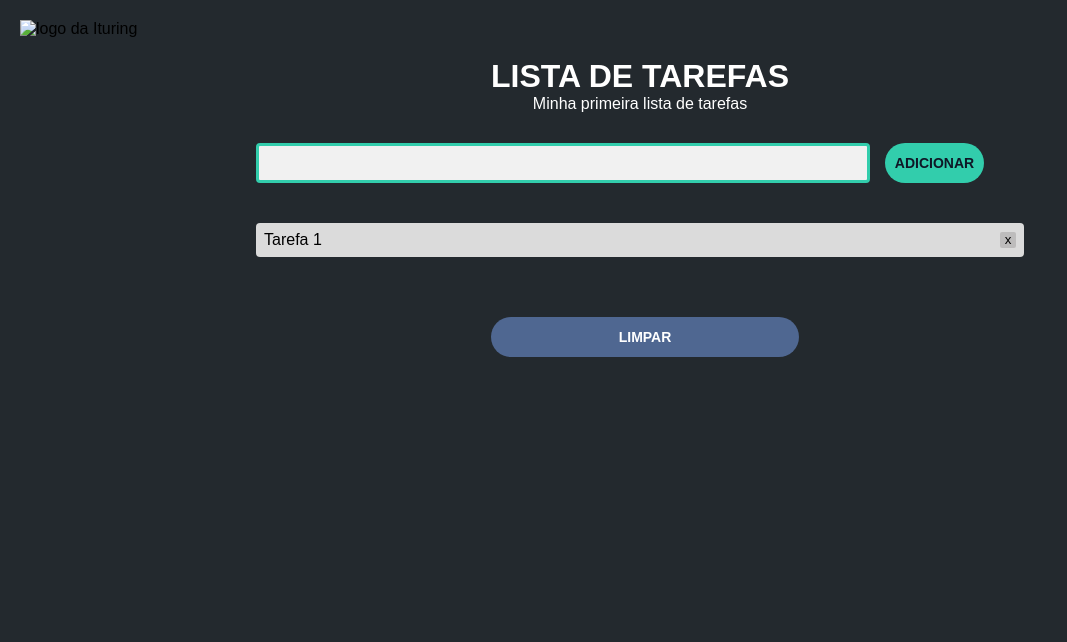
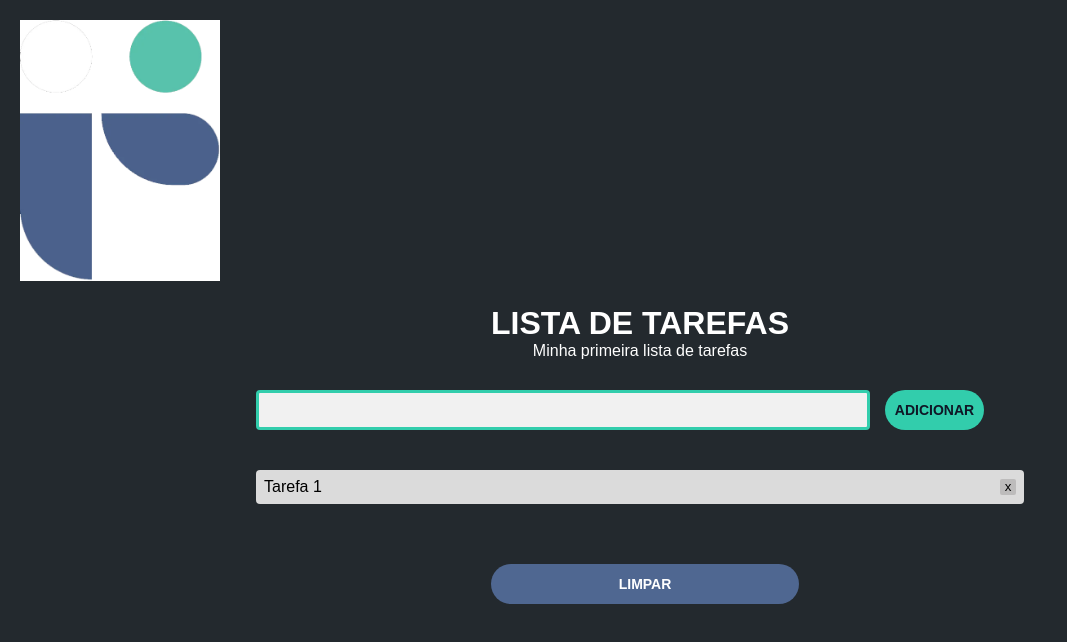
Before and after one commit to Weber-Paulo/frontend-to-do-list, a plain HTML site: page lista-tarefa/index.html in a window 1280 px wide. Shown: the whole page, without its empty margins (0-1067 px from the left). Drawn offline with Linux system fonts and the light colour scheme; files whose address does not match are found by name; a web font is replaced by a local one.

Commit message:
atualizando

```diff
--- a/lista-tarefa/index.html
+++ b/lista-tarefa/index.html
@@ -13,7 +13,7 @@
 </head>
 
 <body>
-    <img class="logo" src="logo.png" alt="logo da Ituring" />
+    <img class="logo" src="C:\Users\Weber\Desktop\Ituring\aprenda-a-programar\frontend-to-do-list\logo.png" alt="logo da Ituring" />
     <main>
         <h1>Lista de tarefas</h1>
         <p> Minha primeira lista de tarefas</p>
```
